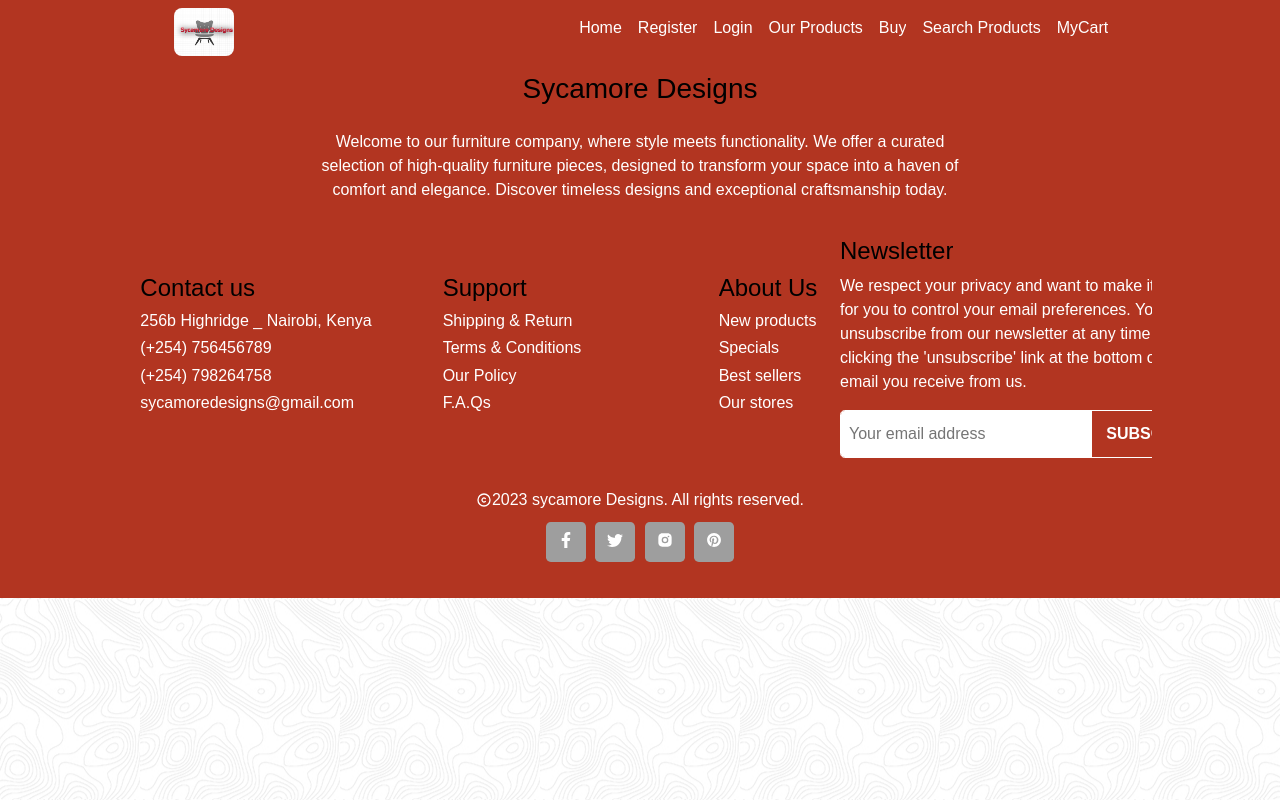
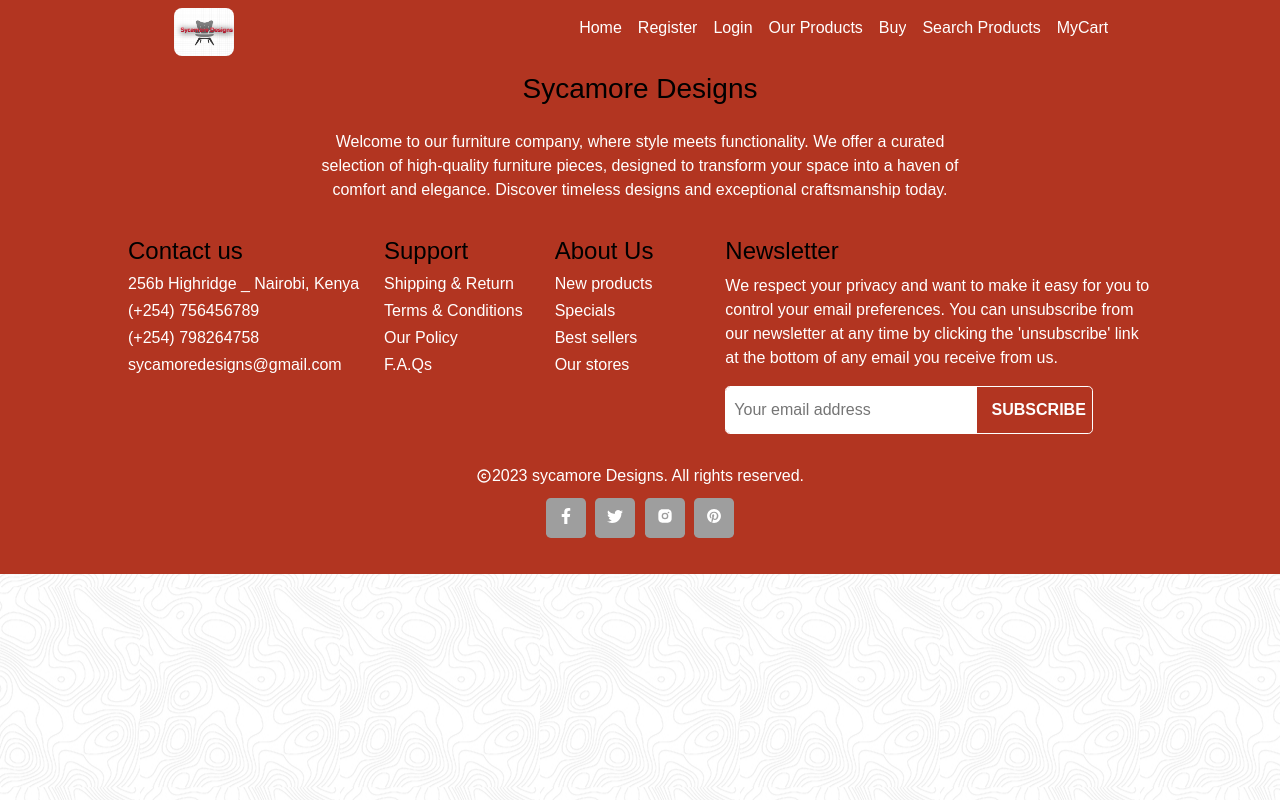
Before and after one commit to Roche001/FurniFusion, a React (Create React App) app: page /Cart in a window 1280 px wide. Built offline with nearby package versions, Linux system fonts and the light colour scheme; a web font is replaced by a local one.

Commit message:
update changes

```diff
--- a/src/components/footer/Footer.css
+++ b/src/components/footer/Footer.css
@@ -24,9 +24,9 @@
   margin-top: 1rem;
 }
 .footer-detail {
-  display: grid;
-  grid-template-columns: repeat(4, 1fr);
-  place-items: center;
+  display: flex;
+  align-items: flex-start;
+  justify-content: center;
   width: 80vw;
   margin-top: 1.2rem;
   margin-left: auto;
```
